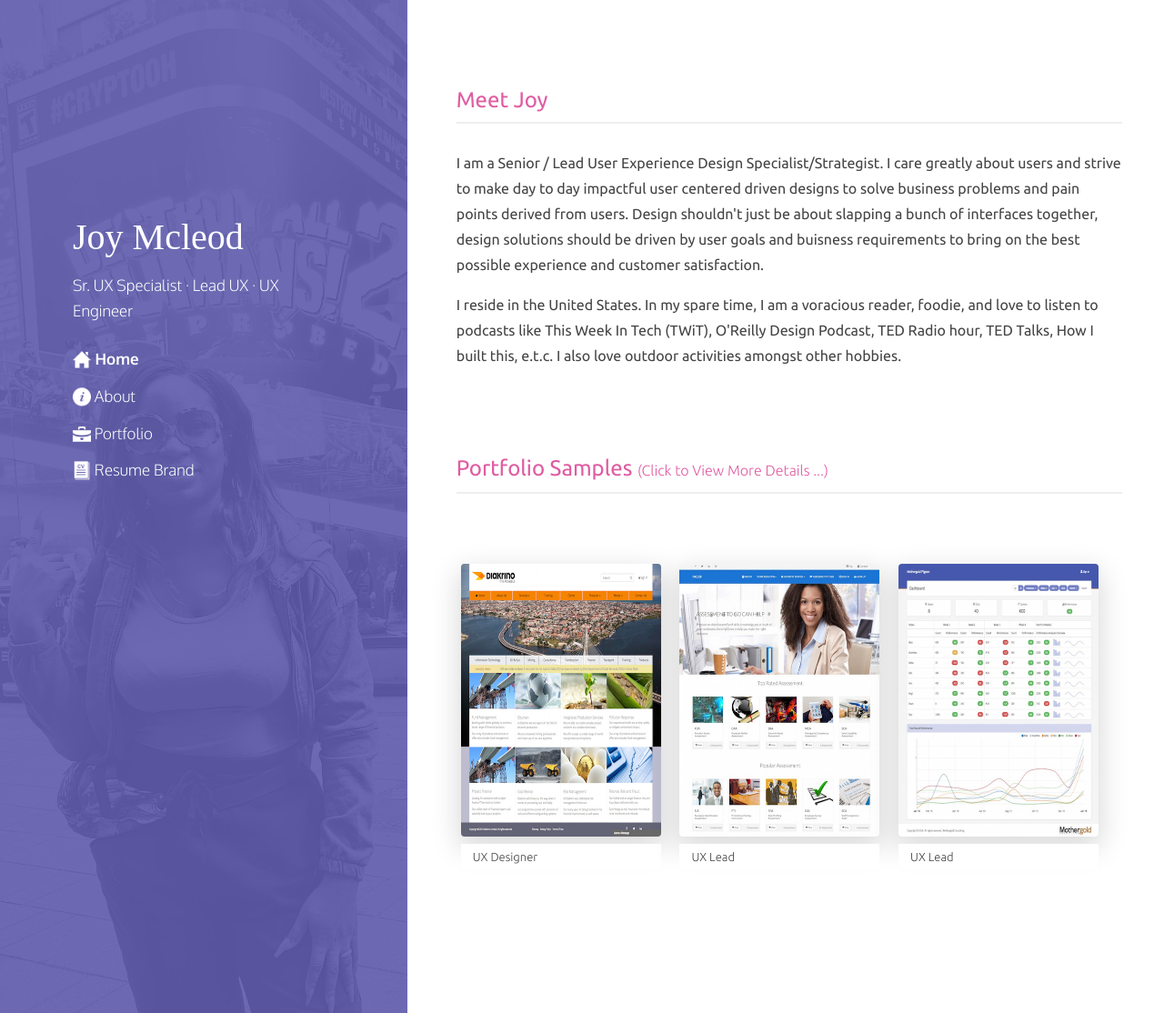
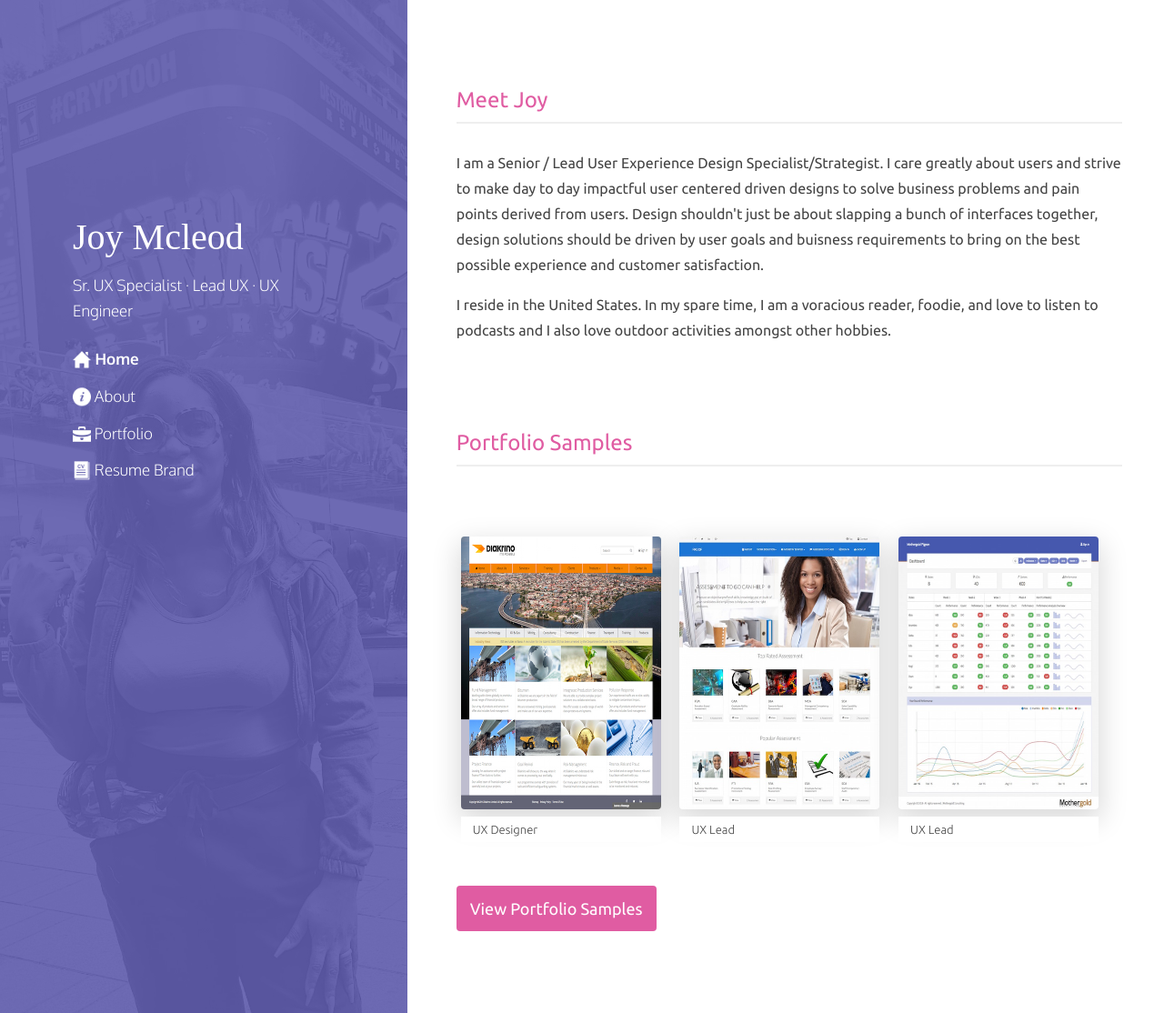
Before and after one commit to jokomowho/my_website, a Jekyll site: the page built from index.html, in a window 1280 px wide. Shown: the whole page at 91% size. Built offline with Jekyll 4.4.1, drawn with Linux system fonts in a browser that asks for light colours; some web fonts are replaced.

Commit message:
update to colors.

```diff
--- a/css/main.css
+++ b/css/main.css
@@ -454,3 +454,19 @@ h3 a.side-menu{
   border-radius: 10px; /* Rounded corners */
   font-size: 18px; /* Increase font size */
 }
+.mybutton {
+  bottom: 20px; /* Place the button at the bottom of the page */
+  right: 30px; /* Place the button 30px from the right */
+  border: none; /* Remove borders */
+  outline: none; /* Remove outline */
+  background-color: #e05ca2; /* Set a background color */
+  color: white; /* Text color */
+  cursor: pointer; /* Add a mouse pointer on hover */
+  padding: 15px; /* Some padding */
+  border-radius: 4px; /* Rounded corners */
+  font-size: 18px; /* Increase font size */
+  text-decoration: none;
+}
+a.mybutton:hover{
+  text-decoration: none;
+}
--- a/index.html
+++ b/index.html
@@ -31,12 +31,12 @@ layout: default
           <p>I am a Senior / Lead User Experience Design Specialist/Strategist. I care greatly about users and strive to make day to day impactful user centered driven designs to solve business problems and pain points derived from users. Design shouldn't just be about slapping a bunch of interfaces together, design solutions should be driven by user goals and buisness requirements to bring on the best possible experience and customer satisfaction.
           </p>
           <p>
-          I reside in the United States. In my spare time, I am a voracious reader, foodie, and love to listen to podcasts like This Week In Tech (TWiT), O'Reilly Design Podcast, TED Radio hour, TED Talks, How I built this, e.t.c. I also love outdoor activities amongst other hobbies.
+          I reside in the United States. In my spare time, I am a voracious reader, foodie, and love to listen to podcasts and I also love outdoor activities amongst other hobbies.
         </div>
     </div>
 
      <div class="portfolio content" >
-        <h2 class="posts">Portfolio Samples <a class="style" style="font-weight:300; font-size:16px;color:#e05ca2;"href="portfolio.html" target="_blank"> (Click to View More Details ...)</a> </h2>
+        <h2 class="posts">Portfolio Samples <!--<a class="style" style="font-weight:300; font-size:16px;color:#e05ca2;"href="portfolio.html" target="_blank"> (Click to View More Details ...)</a> --></h2>
         <hr>
           <div class="portfolio-images content-child">
             <div class="floating-box">
@@ -55,6 +55,8 @@ layout: default
 
           </div>
     </div>
+    <br>
+    <a class="mybutton" href="portfolio.html">View Portfolio Samples</a>
 
 
 
--- a/portfolio.html
+++ b/portfolio.html
@@ -24,7 +24,7 @@ layout: default
 <article>
   <div class="container">
      <div class="portfolio content" >
-        <h2 class="posts">Some Portfolio Samples <a class="style" style="font-weight:300; font-size:16px;color:#e05ca2;"href="https://www.jokomowho.com/images/joy-okomowho-resume-branding.pdf" target="_blank"> (Click to View Resume Brand)</a> </h2>
+        <h2 class="posts">Some Portfolio Samples</h2>
         <hr>
           <div class="portfolio-images content-child">
             <div class="floating-box">
@@ -42,7 +42,9 @@ layout: default
             </div>
 
           </div>
-    </div>
+    </div> <br>
+       <a class="mybutton" href="https://www.jokomowho.com/images/joy-okomowho-resume-branding.pdf" target="_blank"> View Resume Brand</a>
+
   </div>
 
 </article>
```
